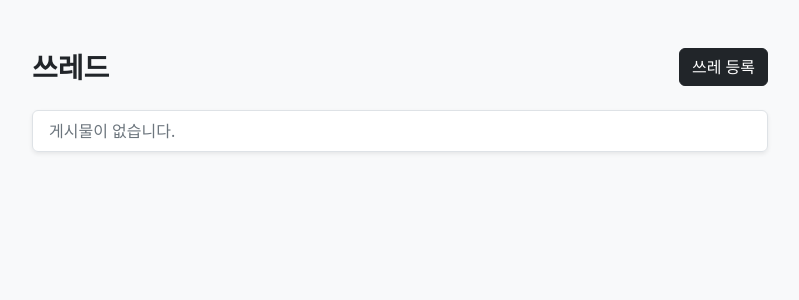
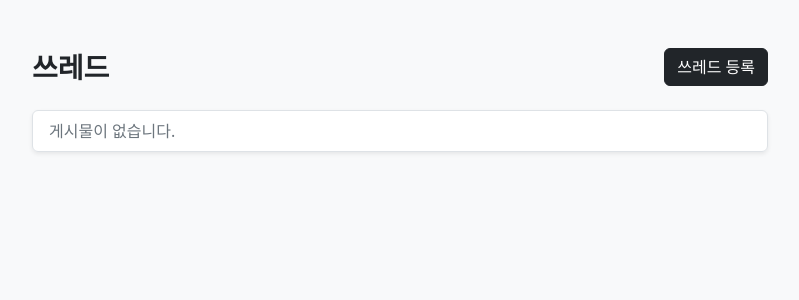
Before and after one commit to nice2jk/secretcodex, a Django app: page /menu3/ in a window 1280 px wide. Shown: the part 110-410 px from the top of the page, without its empty margins (240-1039 px from the left). Run offline with Django 5.2, Linux system fonts and the light colour scheme; data that the repository does not hold is empty.

```diff
--- a/board/templates/board/link_list.html
+++ b/board/templates/board/link_list.html
@@ -75,10 +75,10 @@
             <div class="d-flex justify-content-between align-items-center mb-4">
               {% if board_type == 'ai' %}
                 <h1 class="h3 mb-0 fw-bold">AI뉴스</h1>
-                <a class="btn btn-dark" href="{% url 'board:ai_create' %}">뉴스 등록</a>
+                <a class="btn btn-dark" href="{% url 'board:ai_create' %}">AI뉴스 등록</a>
               {% else %}
                 <h1 class="h3 mb-0 fw-bold">쓰레드</h1>
-                <a class="btn btn-dark" href="/menu3/new/">쓰레 등록</a>
+                <a class="btn btn-dark" href="/menu3/new/">쓰레드 등록</a>
               {% endif %}
             </div>
 
```
